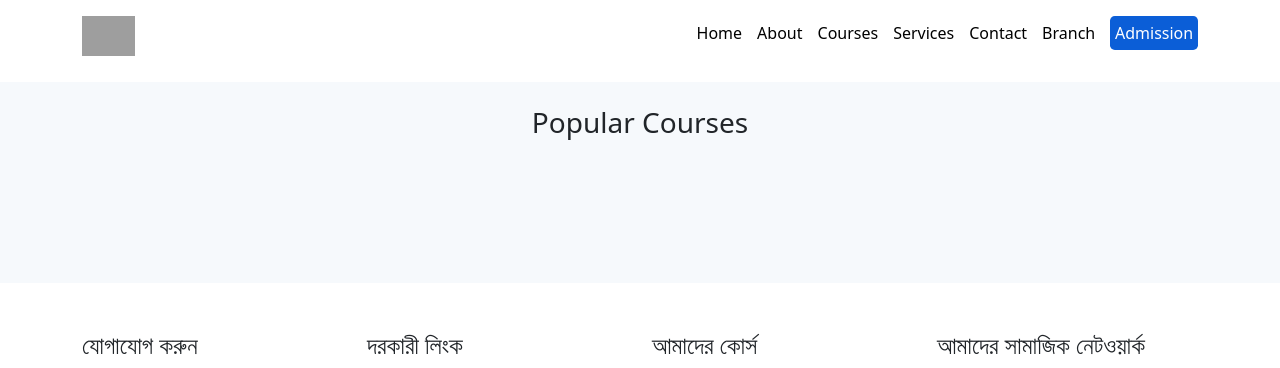
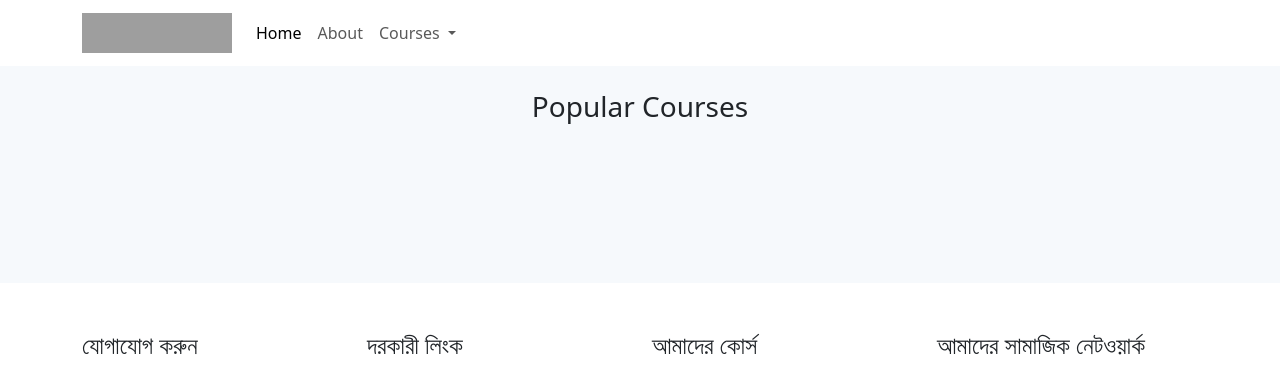
Before and after one commit to DevAbdulAlim/e-laeltd.com, a Django app: page / in a window 1280 px wide. Shown: the top 368 px of the page. Run offline with Django 4.2, Linux system fonts and the light colour scheme; data that the repository does not hold is empty; parts of the project's set-up code (start-up, migrations or seed data) failed here and were passed over; grey boxes are pictures that could not be loaded.

Commit message:
update design

```diff
--- a/course/static/course/js/script.js
+++ b/course/static/course/js/script.js
@@ -2,18 +2,11 @@
 function openNav() {
   document.getElementById("mySlidenav").style.width = "250px";
   document.body.classList.add("open-menu");
-  var elements = document.querySelectorAll(".move-right");
-  elements.forEach(function (element) {
-    element.style.transform = "translate(250px, 0)";
-  });
+
 }
 function closeNav() {
   document.getElementById("mySlidenav").style.width = "0";
   document.body.classList.remove("open-menu");
-  var elements = document.querySelectorAll(".move-right");
-  elements.forEach(function (element) {
-    element.style.transform = "translate(0, 0)";
-  });
 }
 
 //dropdown
--- a/course/templates/course/base.html
+++ b/course/templates/course/base.html
@@ -22,20 +22,6 @@
 
   <title>{% block title %}Elearning{% endblock %}</title>
   <style>
-
-
-    .big-navbar ul li {
-      align-self:center ;
-    }
-    .big-navbar ul li:not(:last-child)  {
-      margin-right:15px ;
-    }
-    .big-navbar ul li:last-child {
-      background-color: #0b5ed7;
-      padding: 0.3rem;
-      border-radius: 0.3rem;
-    }
-
   .slidenav {
   position: absolute;
   width: 0;
@@ -58,19 +44,6 @@
   z-index: 2;
 }
 
-    nav {
-      position: relative;
-    }
-
-    nav ul {
-      list-style-type: none;
-    }
-
-    nav ul a {
-      text-decoration: none;
-      color: black;
-    }
-
 .mydropdown .mydropdown-content {
   display: none;
   position: absolute;
@@ -88,7 +61,6 @@
 .mydropdown-content.show {
   display: block;
   animation: slideInRight 0.3s forwards;
-
 }
 
 .mydropdown-content.hide {
@@ -99,7 +71,6 @@
   0% {
     transform: translateX(100%);
   }
-
   100% {
     transform: translateX(0);
   }
@@ -109,33 +80,58 @@
   0% {
     transform: translateX(0);
   }
-
   100% {
     transform: translateX(100%);
   }
 }
+
+.move-right {
+  transition: transform 0.3s forwards;
+}
+
+.open-menu .move-right {
+  transform: translateX(250px);
+}
+
   </style>
 </head>
 
 <body>
   <header>
-    <nav class="container move-right big-navbar py-3 d-flex space-between">
-      <a href="#"><img height="40px" src="https://e-laeltd.com/assets/img/logo.png" alt=""></a>
-
-      <ul class="d-none d-md-flex justify-content-end" style="width: 100%">
-        <li><a href="/">Home</a></li>
-        <li><a href="/about/">About</a></li>
-        <li><a href="/course/categories/">Courses</a></li>
-        <li><a href="/services/">Services</a></li>
-        <li><a href="/contact/">Contact</a></li>
-        <li><a href="/branches/">Branch</a></li>
-        <li><a style="color: white" href="/admission/">Admission</a></li>
+    <nav class="navbar move-right navbar-expand-lg ">
+      <div class="container">
+        <a class="navbar-brand" href="#"><img src="https://e-laeltd.com/assets/img/logo.png" height="40px" width="150px" alt=""></a>
+        <div class="collapse navbar-collapse">
+          <ul class="navbar-nav me-auto mb-2 mb-lg-0">
+            <li class="nav-item">
+              <a class="nav-link active" aria-current="page" href="#">Home</a>
+            </li>
+            <li class="nav-item">
+              <a class="nav-link" href="#">About</a>
+            </li>
+            <li class="nav-item dropdown">
+              <a class="nav-link dropdown-toggle" href="#" role="button" data-bs-toggle="dropdown" aria-expanded="false">
+                Courses
+              </a>
+              <ul class="dropdown-menu">
+                <li><a class="dropdown-item" href="#">Web Development</a></li>
+                <li><a class="dropdown-item" href="#">Networking</a></li>
+                <li><a class="dropdown-item" href="#">Graphics Design</a></li>
+              </ul>
+            </li>
           </ul>
 
-      <span class="d-md-none" onclick="openNav()">&#9776</span>
+        </div>
+        <span class="d-block d-lg-none" onclick="openNav()">&#9776</span>
+      </div>
+
 
     </nav>
-    <nav id="mySlidenav" class="d-md-none slidenav">
+
+
+
+
+    <nav id="mySlidenav" class="d-lg-none slidenav">
 
       <ul >
         <a href="javascript:void(0)" id="closeBtn" onclick="closeNav()">&times;</a>
--- a/course/templates/course/categories.html
+++ b/course/templates/course/categories.html
@@ -15,7 +15,7 @@
             alt="..."
           />
 
-            <h5 class="card-title">{{category.name}}</h5>
+            <h5 class="card-title mt-4">{{category.name}}</h5>
 
 
 
--- a/course/templates/course/home.html
+++ b/course/templates/course/home.html
@@ -1,7 +1,21 @@
 {% extends 'course/base.html' %} {% block title %}Home{% endblock %}
 
-<div>
-  {% block content %}
+{% block content %}
+<section id="categories">
+<div class="container">
+  <div class="row">
+    {% for category in category_list %}
+    <div class="col-12 col-sm-6 col-md-4 col-lg-3">
+      {{category.name}}
+    </div>
+    {% endfor %}
+  </div>
+</div>
+</section>
+
+
+
+
   <section id="courses">
     <div class="container">
       <h3 class="text-center pb-4">Popular Courses</h3>
@@ -18,17 +32,8 @@
             />
             <div class="card-body">
               <h5 class="card-title">{{course.name}}</h5>
-              <p
-                class="card-text"
-                style="
-                  height: calc(1.2em * 3);
-                  overflow: hidden;
-                  line-height: 1.2em;
-                "
-              >
-                {{course.description}}
-              </p>
-              <a href="course/{{course.id}}" class="btn btn-primary">Details</a>
+              <a href="course/{{course.id}}" class="btn btn-primary mt-4">বিস্তারিত
+              </a>
             </div>
           </div>
         </div>
@@ -37,4 +42,3 @@
     </div>
   </section>
   {% endblock %}
-</div>
--- a/course/views.py
+++ b/course/views.py
@@ -9,6 +9,7 @@ import json
 # Create your views here.
 def index(request):
     course_list = Course.objects.all()
+    category_list = Category.objects.all()[:8]
     print(request.META)
 
     if request.META.get('CONTENT_TYPE') == 'application/json':
@@ -16,7 +17,7 @@ def index(request):
         return JsonResponse(json.loads(json_course_list), safe=False)
 
     else:
-        return render(request, 'course/home.html', {'course_list': course_list})
+        return render(request, 'course/home.html', {'course_list': course_list, 'category_list': category_list})
 
 
 def detail(request, pk):
```
Also changed, not shown: requirements.txt (added, +34 -0 lines). Lines whose indentation alone changed are shown as unchanged.
